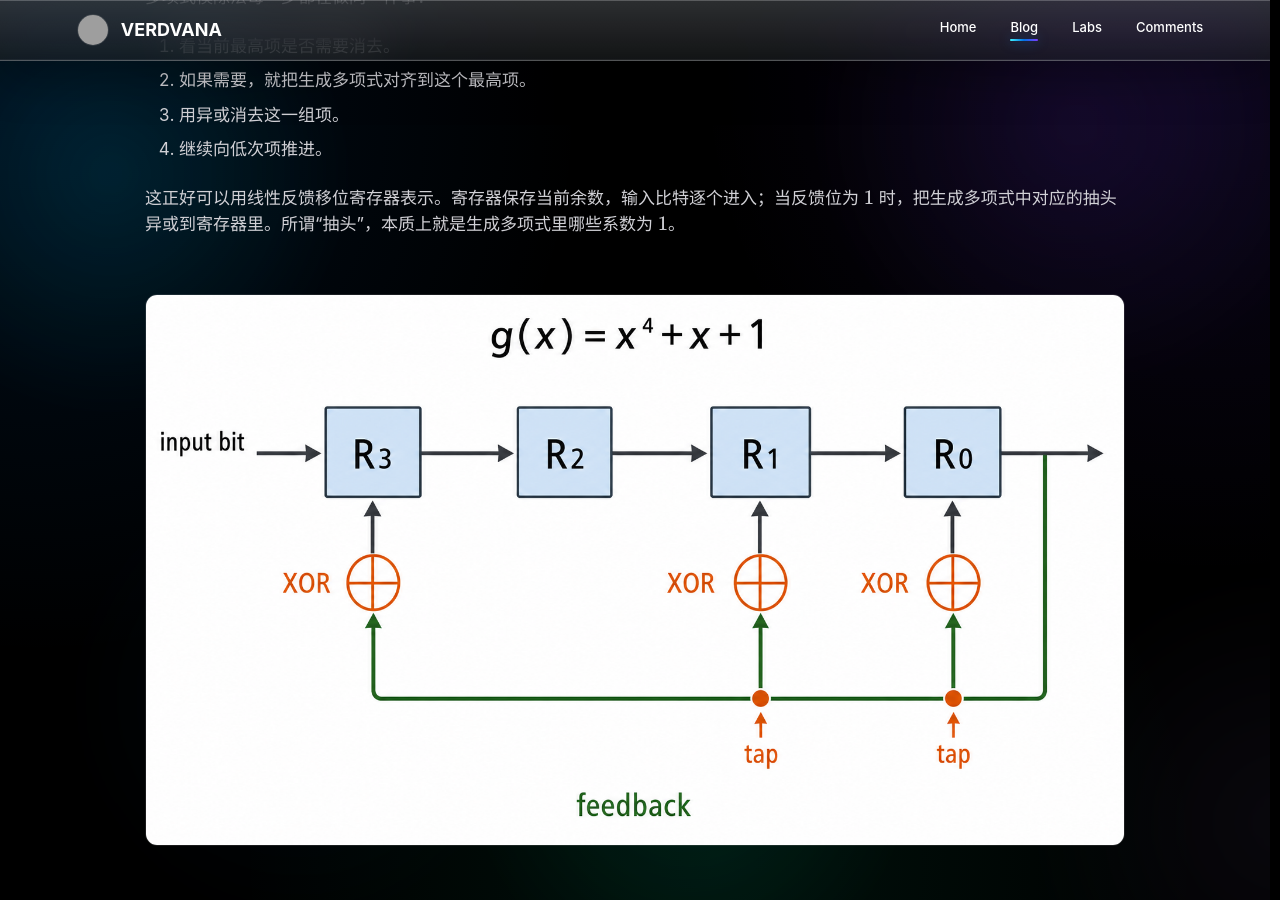
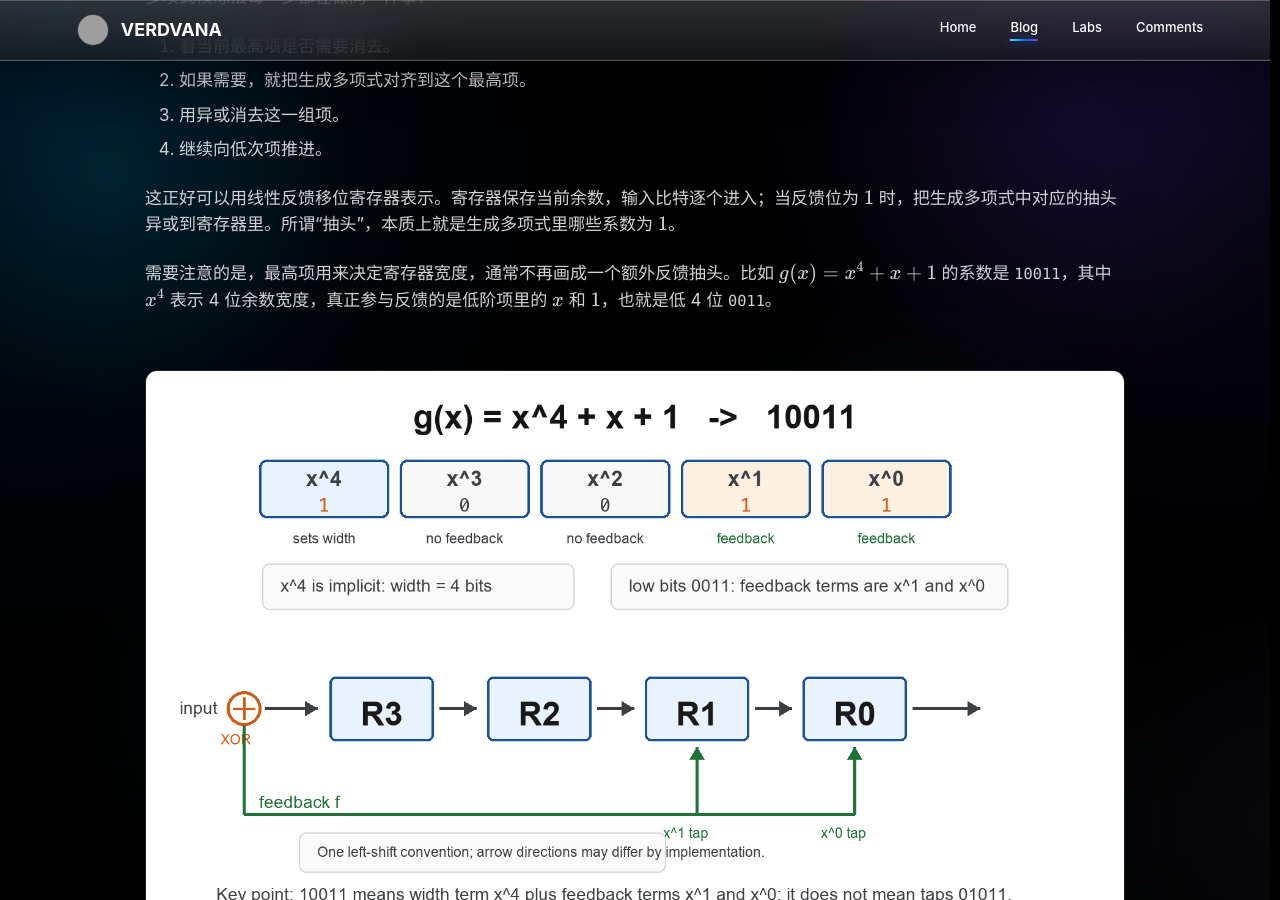
Before and after one commit to Verdvana/Verdvana.github.io, a Jekyll site: the page built from _posts/2026-06-12-finite-field-generator-polynomial.md, in a window 1280 px wide and 900 px high, scrolled down 8788 px. Built offline with Jekyll 4.4.1, drawn with Linux system fonts in a browser that asks for light colours; comment, search, counter and statistics services are not loaded; some of the changed text lies outside the part shown; grey boxes are pictures that could not be loaded.

Commit message:
完善 LFSR 抽头说明，强调最高项对寄存器宽度的影响

```diff
--- a/_posts/2026-06-12-finite-field-generator-polynomial.md
+++ b/_posts/2026-06-12-finite-field-generator-polynomial.md
@@ -349,6 +349,8 @@ $$
 
 这正好可以用线性反馈移位寄存器表示。寄存器保存当前余数，输入比特逐个进入；当反馈位为 $1$ 时，把生成多项式中对应的抽头异或到寄存器里。所谓“抽头”，本质上就是生成多项式里哪些系数为 $1$。
 
+需要注意的是，最高项用来决定寄存器宽度，通常不再画成一个额外反馈抽头。比如 $g(x)=x^4+x+1$ 的系数是 `10011`，其中 $x^4$ 表示 4 位余数宽度，真正参与反馈的是低阶项里的 $x$ 和 $1$，也就是低 4 位 `0011`。
+
 ![生成多项式与 LFSR 抽头之间的对应关系](https://raw.githubusercontent.com/Verdvana/Verdvana.github.io/master/_posts/finite-field-generator-polynomial/02-lfsr-taps.png)
 
 ----
```
Also changed, not shown: _posts/finite-field-generator-polynomial/02-lfsr-taps.png.
